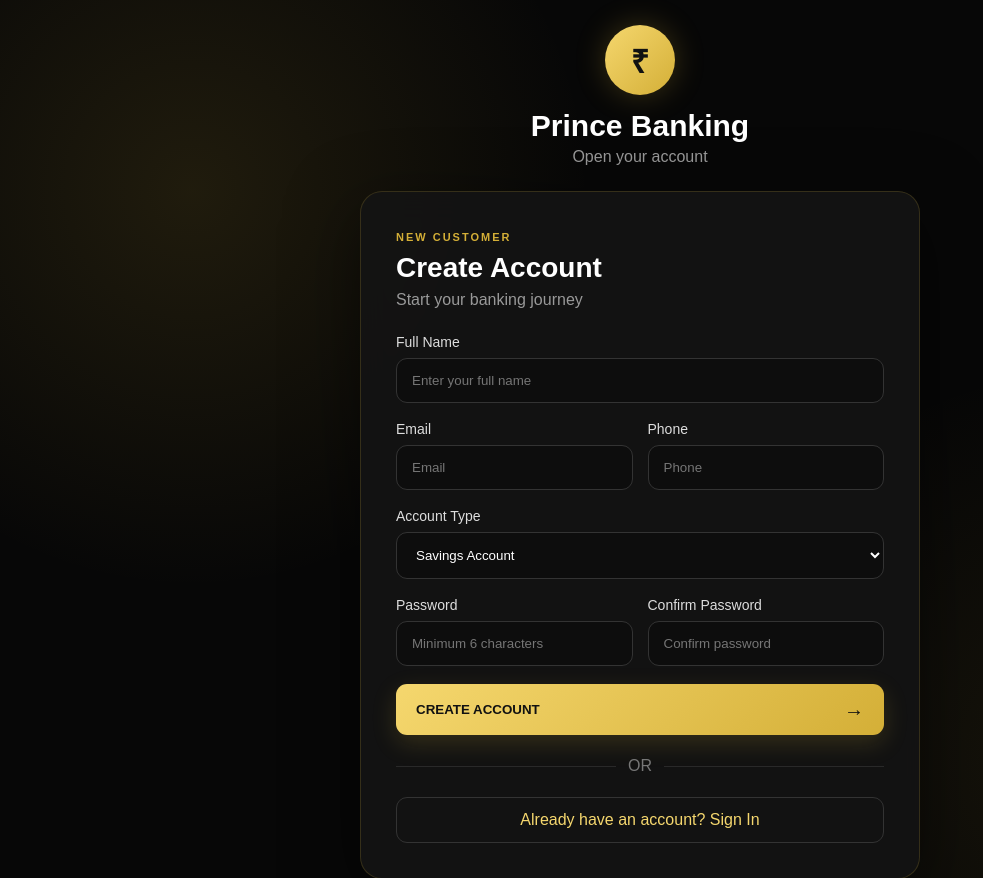
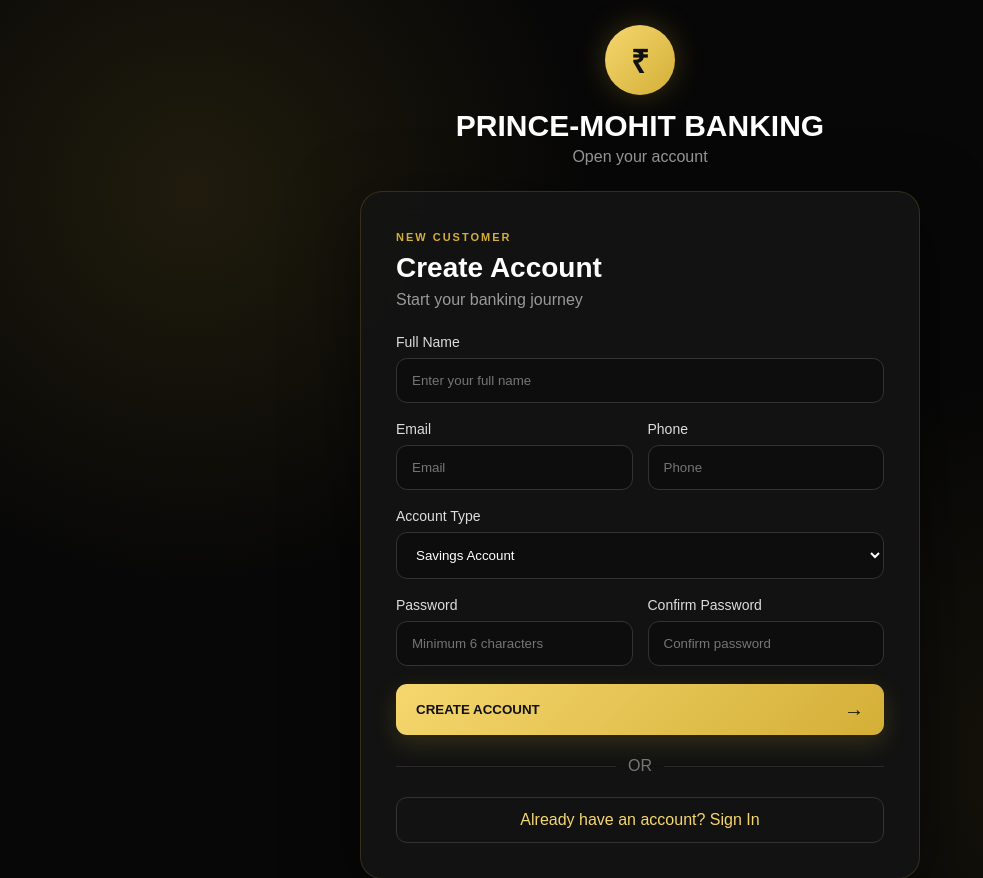
Before and after one commit to prince-2008-byte/PRINCE-MOHIT-BANKING-SYSTEM, a Flask app: page /register in a window 1280 px wide. Shown: the top 878 px of the page, without its empty margins (0-983 px from the left). Run offline with Flask 3, Linux system fonts and the light colour scheme.

Commit message:
Update register.html

```diff
--- a/templates/register.html
+++ b/templates/register.html
@@ -28,7 +28,7 @@
                 ₹
             </div>
 
-            <h1>Prince Banking</h1>
+            <h1>PRINCE-MOHIT BANKING</h1>
 
             <p>
                 Open your account
```
